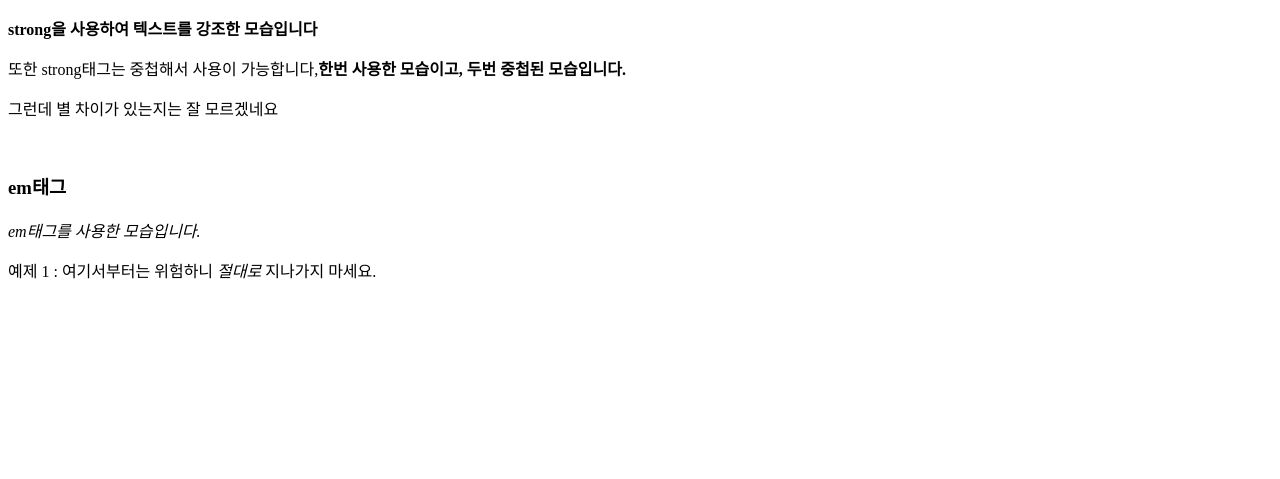
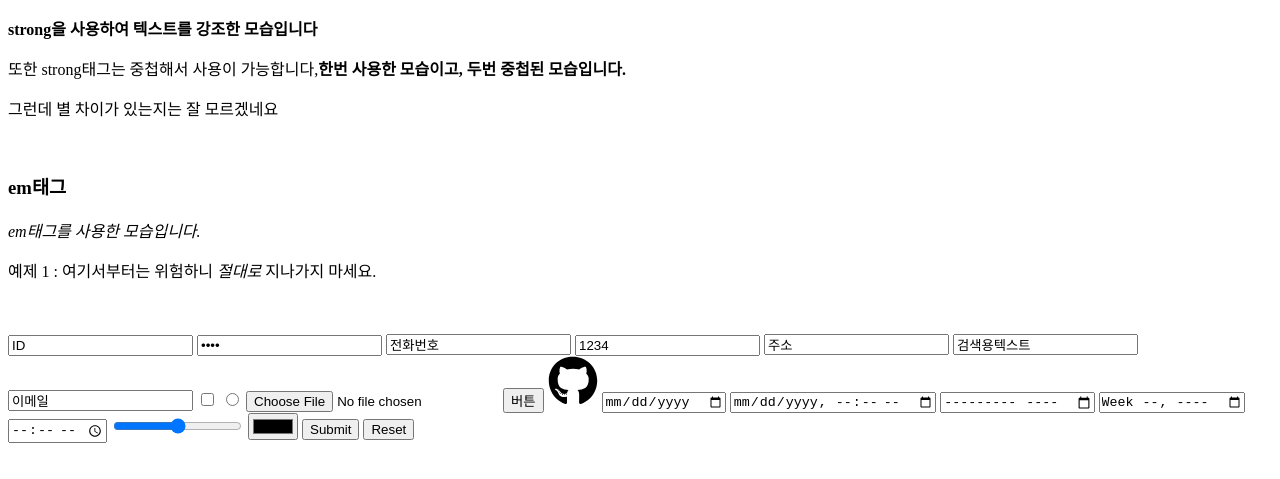
Before and after one commit to Mynamisboseong/My_Web_Practice, a plain HTML site: page index.html in a window 1280 px wide. Shown: the part 119-598 px from the top of the page. Drawn offline with Linux system fonts and the light colour scheme.

Commit message:
form,input타입종류정리

```diff
--- a/index.html
+++ b/index.html
@@ -17,5 +17,37 @@
     <h3>em태그</h3>
     <em>em태그를 사용한 모습입니다.</em>
     <p>예제 1 : 여기서부터는 위험하니 <em>절대로</em> 지나가지 마세요.</p>
+    <br>
+    <br>
+
+    <!--3.6 Form 구성하기-->
+    <!--폼 이란?
+    HTML에서 사용자에게 정보를 입력받고 서버로 전송하기 위한 양식(인터페이스)
+    [name]속성은 서버로 전송될 때, name속성에 적힌 값이 이름을 지정됨.
+    [value]속성은 입력요소의 초깃값.-->
+    <form action="#" method="post">
+        <input type="text" name="아이디" value="ID">
+        <input type="password" name="비밀번호" value="비밀번호">
+        <input type="tel" name="전화번호" value="전화번호">
+        <input type="number" name="숫자" value="1234">
+        <input type="url" name="주소" value="주소">
+        <input type="search" name="검색용텍스트" value="검색용텍스트">
+        <input type="email" name="이메일" value="이메일">
+        <input type="checkbox" name="체크박스">
+        <input type="radio" name="라디오버튼">
+        <input type="file" name="파일업로드요소">
+        <input type="button" name="버튼" value="버튼">
+        <input type="image" src="./src/github.svg" style="width: 50px;" height="50px">
+        <input type="hidden">
+        <input type="date">
+        <input type="datetime-local">
+        <input type="month">
+        <input type="week">
+        <input type="time">
+        <input type="range">
+        <input type="color">
+        <input type="submit">
+        <input type="reset">
+    </form>
 </body>
 </html>
```
Also changed, not shown: src/github.svg (added).
